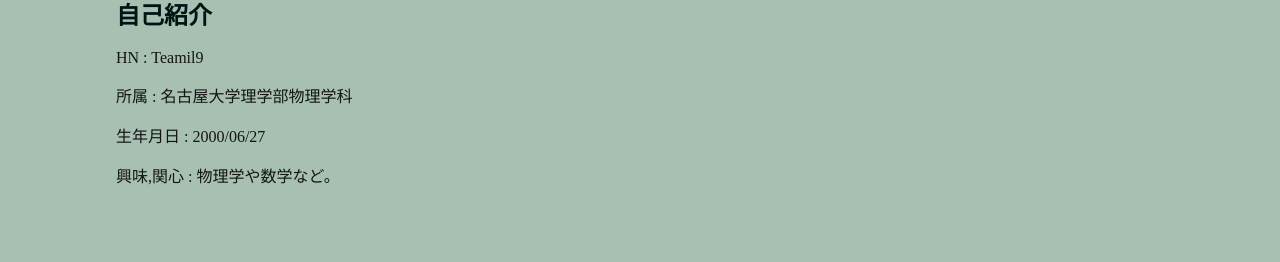
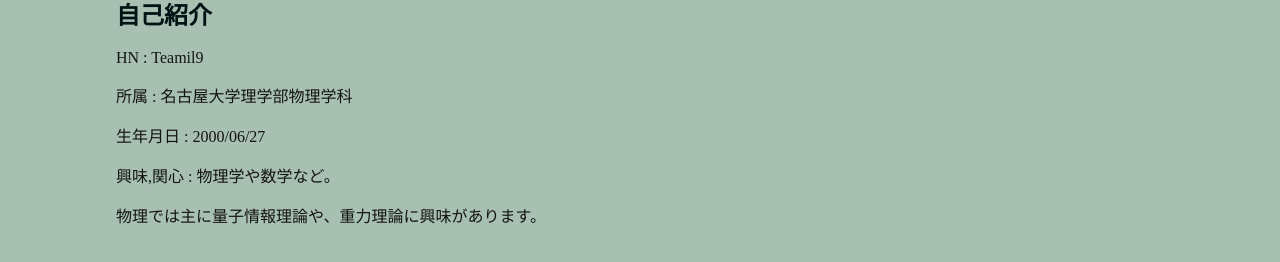
Before and after one commit to Teamil9/Repo_1, a plain HTML site: page index.html in a window 1280 px wide. Shown: the part 462-724 px from the top of the page. Drawn offline with Linux system fonts and the light colour scheme.

Commit message:
Update index.html

```diff
--- a/index.html
+++ b/index.html
@@ -44,7 +44,7 @@
         <p>所属 : 名古屋大学理学部物理学科</p>
         <p>生年月日 : 2000/06/27</p>
         <p>興味,関心 : 物理学や数学など。</p>
-        <p></p>
+        <p>物理では主に量子情報理論や、重力理論に興味があります。</p>
         <br>
         <br>
 
```
